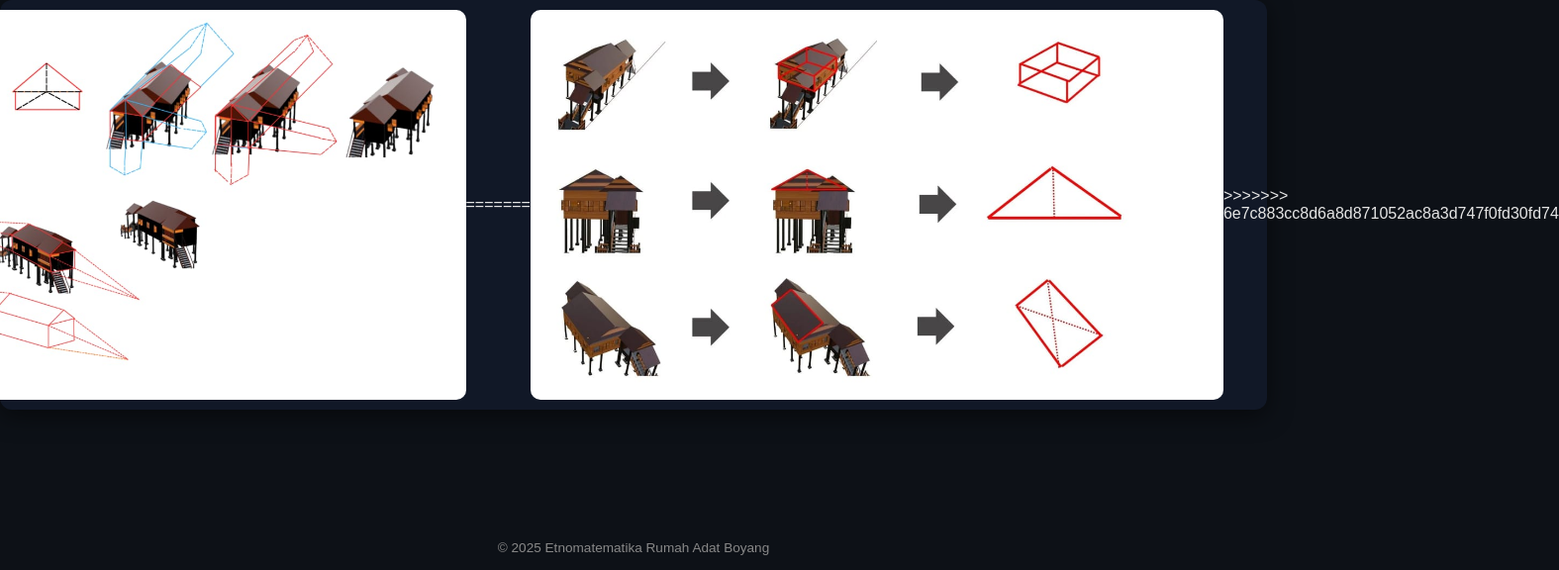
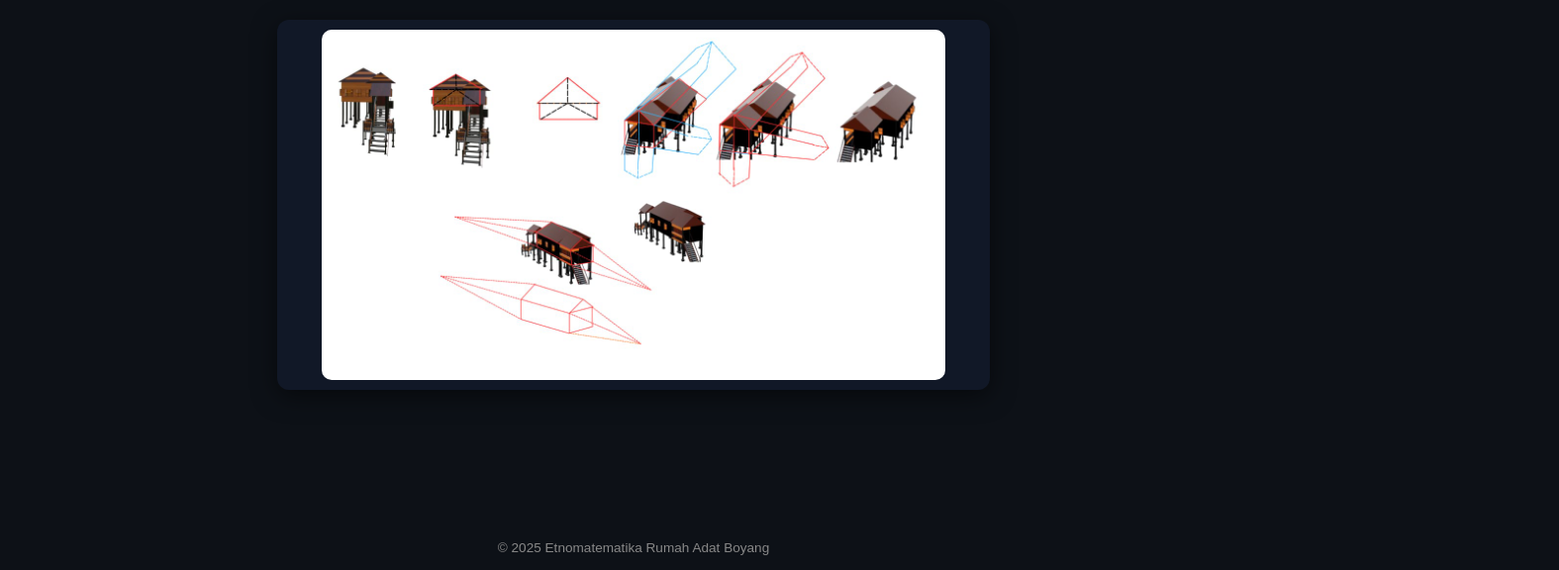
Before and after one commit to rumahadatmajene/Rumah-Adat-Majene, a plain HTML site: page projectivegeometri.html in a window 1280 px wide. Shown: the part 224-800 px from the top of the page at 99% size, 1575 px wide, since content can reach past the window. Drawn offline with Linux system fonts and the light colour scheme.

Commit message:
initial commit

```diff
--- a/projectivegeometri.html
+++ b/projectivegeometri.html
@@ -87,11 +87,7 @@
   <h1>Projective Geometry Boyang</h1>
 
   <div class="image-container">
-<<<<<<< HEAD
     <img src="assets/images/projective-geometri-majene.jpeg" alt="Projective Geometry Boyang">
-=======
-    <img src="assets/images/projective_geometry_majene_.jpg" alt="Projective Geometry Boyang">
->>>>>>> 6e7c883cc8d6a8d871052ac8a3d747f0fd30fd74
   </div>
 
   <footer>© 2025 Etnomatematika Rumah Adat Boyang</footer>
```
Also changed, not shown: 3dmodel.html (+1 -1 lines).
